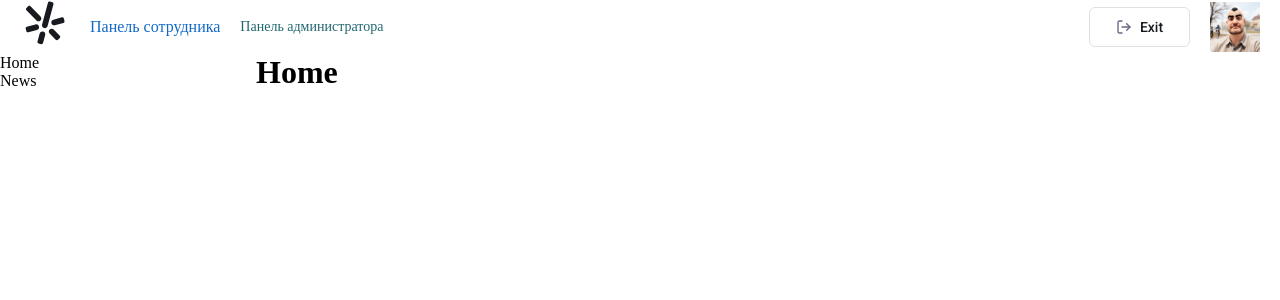
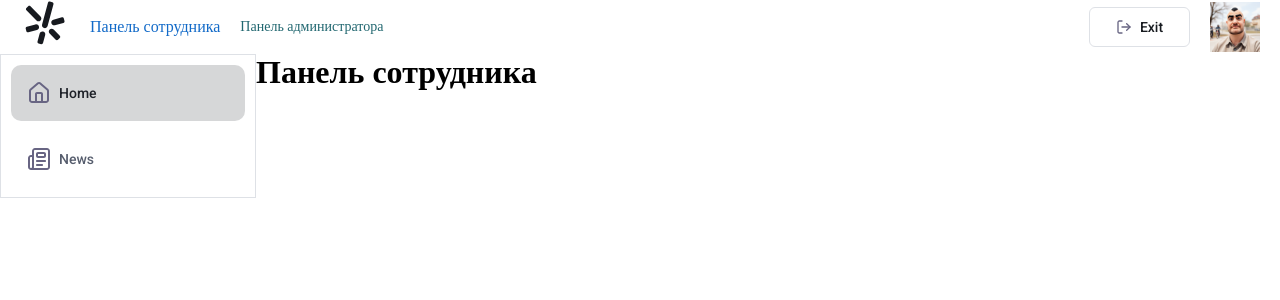
Before and after one commit to invictus1902/my_progekt_work, a React (Create React App) app: page /sotrudnik in a window 1280 px wide. Shown: the top 300 px of the page. Built offline with nearby package versions, Linux system fonts and the light colour scheme.

Commit message:
emir25.10.25

```diff
--- a/src/all_pages/sotrednik/sotrudnik.js
+++ b/src/all_pages/sotrednik/sotrudnik.js
@@ -1,28 +1,37 @@
-import React,{useState} from 'react';
+import React, {useState} from 'react';
 import './sotrudnik.scss'
+import HomeSVG from './img/home.svg'
+import NewsSVG from './img/news.svg'
 
 const Sotrudnik = () => {
     const [state, setState] = useState(1)
-    const nav = (e)=>{
+    const nav = (e) => {
         setState(e)
     };
 
     return (
         <div className="sotrudnik">
             <div className="sotrudnik__nav_menu">
-                <p onClick={()=>nav(1)}>Home</p>
-                <p onClick={()=>nav(2)}>News</p>
+                <p onClick={() => nav(1)}
+                   className={`${state === 1 ? 'sotrudnik__nav_menu__active' : 'sotrudnik__nav_menu__no_active'}`}>
+                    <img src={HomeSVG} alt=""/> Home</p>
+                <p onClick={() => nav(2)}
+                   className={`${state === 2 ? 'sotrudnik__nav_menu__active' : 'sotrudnik__nav_menu__no_active'}`}>
+                    <img src={NewsSVG} alt=""/>News</p>
             </div>
             <div className="sotrednik__content">
-                <div className={`${state === 1 ? 'sotrudnik__content__home': 'none'}`}>
-                    <h1>Home</h1>
+                <div className={`${state === 1 ? 'sotrudnik__content__home' : 'none'}`}>
+                    <h1>Панель сотрудника</h1>
+                    <div className="sotrudnik__content__home__work_info">
+                        <div className="sotrudnik__content__work_info__left"></div>
+                        <div className="sotrudnik__content__work_info__right"></div>
+                    </div>
                 </div>
-                <div className={`${ state === 2 ? 'sotrudnik__content__news':'none'}`}>
+                <div className={`${state === 2 ? 'sotrudnik__content__news' : 'none'}`}>
                     <h1>News</h1>
                 </div>
             </div>
-        </div>
-    );
+        </div>);
 };
 
 export default Sotrudnik;
--- a/src/all_pages/sotrednik/sotrudnik.scss
+++ b/src/all_pages/sotrednik/sotrudnik.scss
@@ -1,13 +1,69 @@
-.sotrudnik{
+.sotrudnik {
   display: flex;
-  &__nav_menu{
+
+  &__nav_menu {
     width: 20%;
+    height: 100%;
+    border-width: 1px;
+    border-color: #DEE1E6FF; /* neutral-300 */
+    border-style: solid;
+    padding: 10px;
+    display: flex;
+    flex-direction: column;
+    gap: 10px;
+    &__no_active,
+    &__active {
+      img{
+        width: 24px;
+        height: 24px;
+        fill: currentColor;
+      }
+      padding: 16px 16px;
+      display: flex;
+      align-items: center;
+      justify-content: left;
+      color: #565E6CFF; /* neutral-600 */
+      gap: 8px;
+      cursor: pointer;
+    }
+
+    &__active{
+      font-family: Roboto;
+      font-size: 14px;
+      line-height: 22px;
+      font-weight: 500;
+      color: #1E2128FF;
+      background: rgba(30, 33, 40, 0.18);
+      border-radius: 10px;
+    }
+
+    &__no_active {
+      font-family: Roboto;
+      font-size: 14px;
+      line-height: 22px;
+      font-weight: 500;
+      color: #565D6DFF;
+    }
   }
-  &__content{
+
+  &__content {
     width: 80%;
+    &__home{
+      &__work_info{
+        &__left{
+          width: 25%;
+          background: #FFFFFFFF; /* white */
+          border-radius: 10px;
+          box-shadow: 0px 0px 1px #171a1f12, 0px 0px 2px #171a1f1F; /* shadow-xs */
+        }
+        &__right{
+
+        }
+      }
+    }
   }
 }
 
-.none{
+.none {
   display: none;
 }
```
Also changed, not shown: src/all_pages/sotrednik/img/home.svg (added), src/all_pages/sotrednik/img/news.svg (added).
